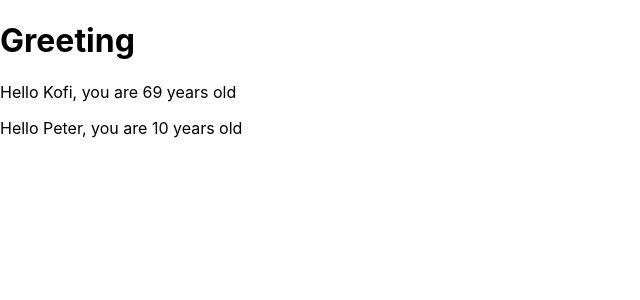
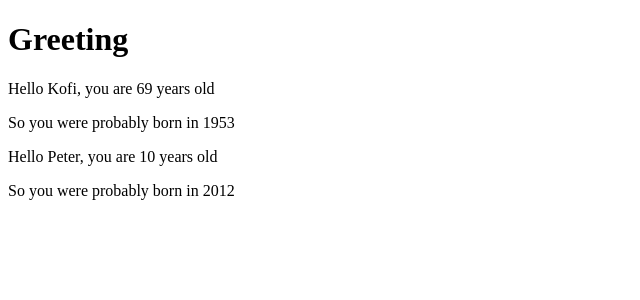
Before and after one commit to datgerhardt/fs, a React (Create React App) app in the folder part1/part1/: page / in a window 1280 px wide. Shown: the top 300 px of the page, without its empty margins (0-640 px from the left). Built offline with nearby package versions, Linux system fonts and the light colour scheme.

Commit message:
C Component state, event handlers

```diff
--- a/part1/part1/src/App.js
+++ b/part1/part1/src/App.js
@@ -1,47 +1,24 @@
-// import logo from './logo.svg';
-// import './App.css';
-
 import { Component } from "react";
 
-// function App() {
-//   return (
-//     <div className="App">
-//       <header className="App-header">
-//         <img src={logo} className="App-logo" alt="logo" />
-//         <p>
-//           Edit <code>src/App.js</code> and save to reload.
-//         </p>
-//         <a
-//           className="App-link"
-//           href="https://reactjs.org"
-//           target="_blank"
-//           rel="noopener noreferrer"
-//         >
-//           Learn React
-//         </a>
-//       </header>
-//     </div>
-//   );
-// }
-
-// export default App;
 const Hello = (props) => {
+  const bornYear = () => {
+    const yearNow = new Date().getFullYear()
+    return yearNow - props.age
+  }
   return (
     <div>
       <p>Hello {props.name}, you are {props.age} years old</p>
+      <p>So you were probably born in {bornYear()}</p>
     </div>
   )
 };
 
 const App = () => {
-  // var now = new Date();
-  var age = 10;
-  var name = "Peter";
-  // console.log('Hello from Component')
+  let age = 10;
+  let name = "Peter";
+
   return (
   <div>
-    {/* <p>Hello world, it is now {now.toString()} </p> */}
-    {/* <p>{a} plus {b} is {a + b} </p> */}
     <h1> Greeting   </h1>
     <Hello name='Kofi' age={24 + 45}/>
     <Hello name={name} age={age}/>
--- a/part1/part1/src/index.css
+++ /dev/null
@@ -1,13 +0,0 @@
-body {
-  margin: 0;
-  font-family: -apple-system, BlinkMacSystemFont, 'Segoe UI', 'Roboto', 'Oxygen',
-    'Ubuntu', 'Cantarell', 'Fira Sans', 'Droid Sans', 'Helvetica Neue',
-    sans-serif;
-  -webkit-font-smoothing: antialiased;
-  -moz-osx-font-smoothing: grayscale;
-}
-
-code {
-  font-family: source-code-pro, Menlo, Monaco, Consolas, 'Courier New',
-    monospace;
-}
--- a/part1/part1/src/index.js
+++ b/part1/part1/src/index.js
@@ -1,17 +1,9 @@
 import React from 'react';
 import ReactDOM from 'react-dom';
-import './index.css';
+
 import App from './App';
-import reportWebVitals from './reportWebVitals';
 
 ReactDOM.render(
-  <React.StrictMode>
-    <App />
-  </React.StrictMode>,
+    <App />,
   document.getElementById('root')
 );
-
-// If you want to start measuring performance in your app, pass a function
-// to log results (for example: reportWebVitals(console.log))
-// or send to an analytics endpoint. Learn more: https://bit.ly/CRA-vitals
-reportWebVitals();
--- a/part1/part1/src/reportWebVitals.js
+++ /dev/null
@@ -1,13 +0,0 @@
-const reportWebVitals = onPerfEntry => {
-  if (onPerfEntry && onPerfEntry instanceof Function) {
-    import('web-vitals').then(({ getCLS, getFID, getFCP, getLCP, getTTFB }) => {
-      getCLS(onPerfEntry);
-      getFID(onPerfEntry);
-      getFCP(onPerfEntry);
-      getLCP(onPerfEntry);
-      getTTFB(onPerfEntry);
-    });
-  }
-};
-
-export default reportWebVitals;
```
Also changed, not shown: part1/part1/src/App.css (deleted, +0 -38 lines), part1/part1/src/setupTests.js (deleted, +0 -5 lines), part1/part1/src/logo.svg (deleted), 1 other file (tests, documents, lock files or other folders).
